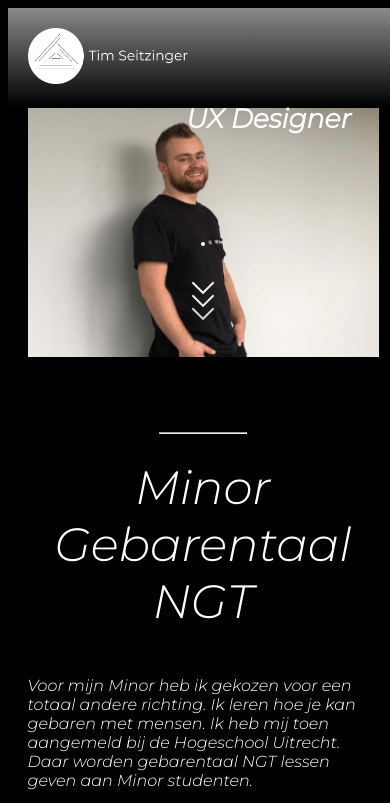
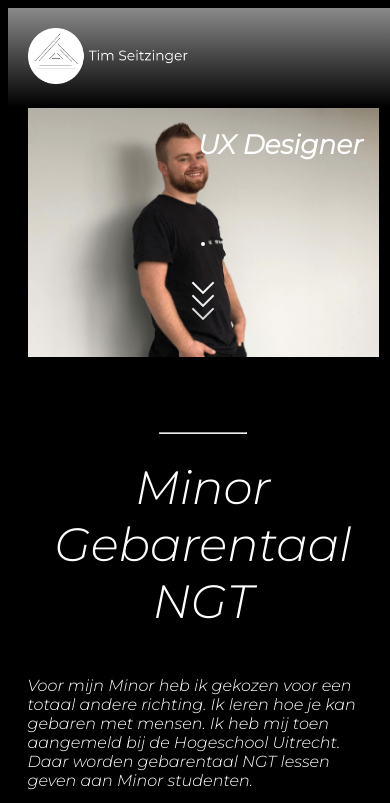
Before and after one commit to SeitzingerT/Tim_Seitzinger, a plain HTML site: page index.html in a window 390 px wide. Shown: the top 803 px of the page. Drawn offline with Linux system fonts and the light colour scheme.

Commit message:
Update stylesheet.css

```diff
--- a/stylesheet.css
+++ b/stylesheet.css
@@ -264,8 +264,8 @@ header{
 h1{
 	color: white;
 	position: absolute;
-	top: 10%;
-	right: 10%;
+	top: 13%;
+	right: 7%;
 	font-size: 20pt ;
 }
 footer{
```
